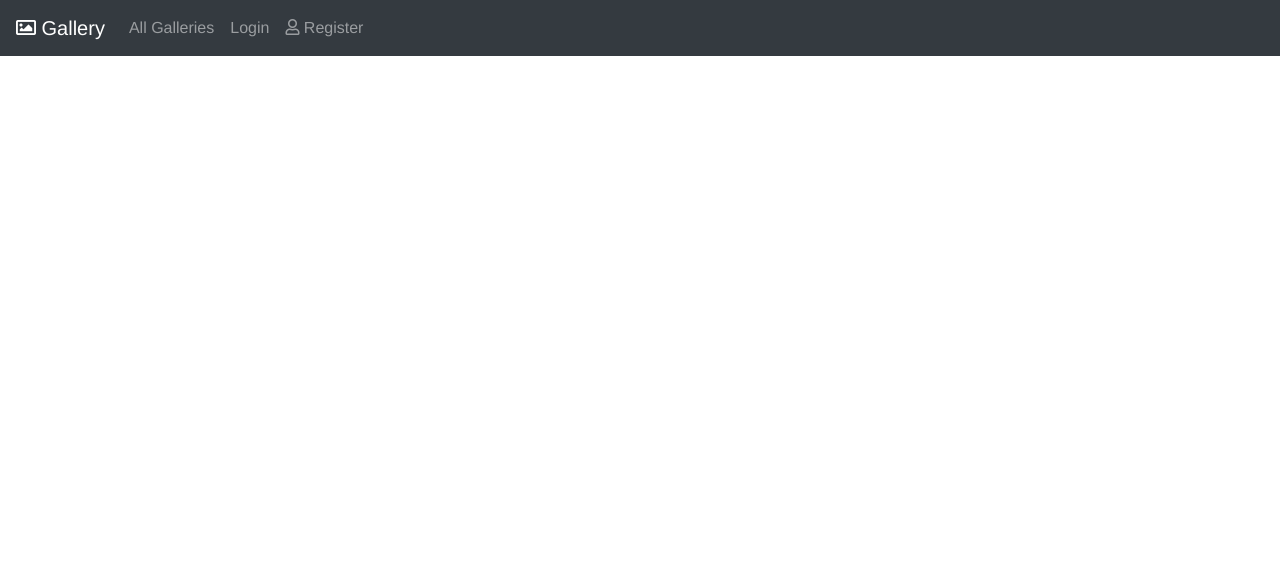
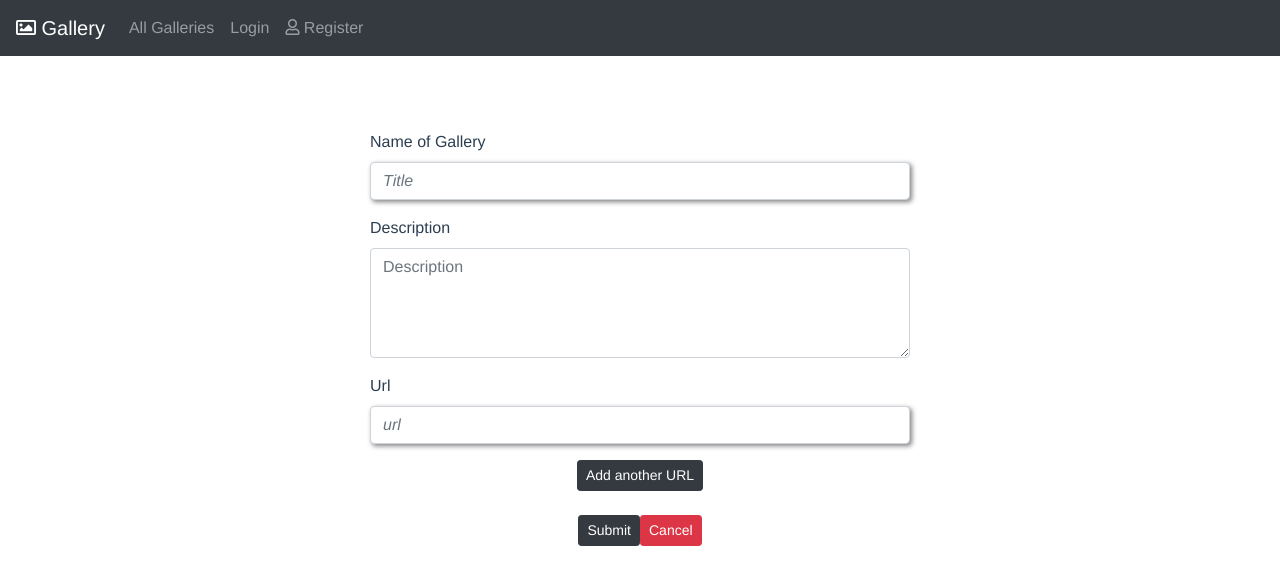
Before and after one commit to NatasaRadovanovic/gallery-app, a Vue app: page /create in a window 1280 px wide. Shown: the top 584 px of the page. Built offline with nearby package versions, Linux system fonts and the light colour scheme.

Commit message:
create gallery in progress

```diff
--- a/src/components/NavBar.vue
+++ b/src/components/NavBar.vue
@@ -11,10 +11,11 @@
                     <router-link to="/" class="nav-link">All Galleries</router-link>
                 </li>
                 <li class="nav-item">
-                    <a class="nav-link" v-if="isAuthenticated">My Galleries</a>
+                    <router-link class="nav-link" to="/my-galleries" v-if="isAuthenticated">My Galleries</router-link>
                 </li>
                 <li class="nav-item">
-                    <a class="nav-link" v-if="isAuthenticated"><i class="fas fa-pencil-alt"></i> Create New Gallery</a>
+                    <router-link  class="nav-link" to="/create" v-if="isAuthenticated">
+                    <i class="fas fa-pencil-alt"></i> Create New Gallery</router-link>
                 </li>
                 <li class="nav-item">
                    <router-link class="nav-item nav-link" to="/login"  v-if="!isAuthenticated">Login</router-link>
--- a/src/containers/AuthorsGalleries.vue
+++ b/src/containers/AuthorsGalleries.vue
@@ -25,7 +25,6 @@ export default {
         galleries.getAuthorGalleries(this.$route.params.id)
         .then(response => {
             this.galleries = response.data
-            console.log(this.galleries)
         })
         .catch(error => {
                 this.error = error.response.data.error
--- a/src/containers/CreateGallery.vue
+++ b/src/containers/CreateGallery.vue
@@ -1,14 +1,71 @@
 <template>
   <div id="app"></br>
+    <form  @submit.prevent>
+      <div class="form-group">
+        <label for="name">Name of Gallery</label>
+        <input type="text" class="form-control" id="name"
+        placeholder="Title" name="name" v-model="gallery.name">
+      </div>
+      <div class="form-group">
+        <label for="description">Description</label>
+        <textarea rows="4" cols="50" class="form-control" id="description" placeholder="Description"
+        name="description" v-model="gallery.description"></textarea>
+      </div>
+       <div class="form-group">
+        <label for="name">Url</label>
+        <input type="text" class="form-control" id="url"
+        placeholder="url" name="url" required>
+      </div>
+        <div class="form-group" v-for="(input, index) in inputs" :key="index">
+        <input type="text" class="form-control" id="url"
+        placeholder="url" name="url" v-model="input.one" >{{ input.one }}
+        <button @click="deleteRow(index)" class="btn btn-danger btn-sm">Delete</button>
+      </div>
+      <div>
+        <button @click="addRow" class="btn btn-dark btn-sm">Add another URL</button>
+      </div><br/>
 
+        <button @click="onSubmit" type="submit" class="btn btn-dark btn-sm">Submit</button>
+
+        <button class="btn btn-danger btn-sm">Cancel</button>
+
+      </form>
   </div>
 </template>
-
 <script>
 
 import { galleries } from '../services/Gallery'
 
 export default {
+  data(){
+    return{
+      inputs: [],
+      gallery:{
+        images:[]
+      },
+      errors:{},
+    }
+  },
+
+  methods:{
+    onSubmit(){
+        galleries.addGallery(this.gallery)
+        .then(response => {
+        this.$router.push('/my-galleries')
+      })
+       .catch(error => console.log(this.errors = error.response.data.errors))
+    },
+
+     addRow(){
+      this.inputs.push({
+        one: '',
+      })
+    },
+
+    deleteRow(index){
+      this.inputs.splice(index,1)
+    }
+  }
  }
 
 </script>
--- a/src/containers/Gallery.vue
+++ b/src/containers/Gallery.vue
@@ -1,5 +1,3 @@
-<!--COROSOUL!! I TARGET BLANK?? URADITI! -->
-
 <template>
     <div id="app">
         <br/><h4>{{ gallery.name }}</h4>
--- /dev/null
+++ b/src/containers/MyGalleries.vue
@@ -0,0 +1,19 @@
+<template>
+    <div id="app">
+       My galleries
+  </div>
+</template>
+
+<script>
+
+import { galleries } from '../services/Gallery'
+
+export default {
+
+}
+
+</script>
+
+<style scoped>
+
+</style>
--- a/src/containers/Register.vue
+++ b/src/containers/Register.vue
@@ -1,49 +1,40 @@
 <template>
   <div>
-    <div class="wrapp">
-      <div class="form-wrapp">
     <form  @submit.prevent="onSubmit">
         <div class="form-group">
           <label for="first_name">First Name</label>
           <input type="text" class="form-control" id="first_name"
           placeholder="Enter first name" name="first_name" v-model="user.first_name">
-              <div class="alert alert-warning"  v-if="errors.first_name">
-              {{ errors.first_name[0] }}</div>
+          <div class="alert alert-warning" v-if="errors.first_name">{{ errors.first_name[0] }}</div>
         </div>
         <div class="form-group">
           <label for="last_name">Last Name</label>
           <input type="text" class="form-control" id="last_name" placeholder="Enter last name"
           name="last_name" v-model="user.last_name">
-              <div class="alert alert-warning"   v-if="errors.last_name">
-              {{ errors.last_name[0] }}</div>
+          <div class="alert alert-warning" v-if="errors.last_name">{{ errors.last_name[0] }}</div>
         </div>
         <div class="form-group">
           <label for="exampleInputEmail1">Email address</label>
           <input type="email" class="form-control" id="exampleInputEmail1" aria-describedby="emailHelp"
           placeholder="Enter email" name="email" v-model="user.email" >
-              <div class="alert alert-warning" v-if="errors.email">
-              {{ errors.email[0] }}</div>
+          <div class="alert alert-warning" v-if="errors.email">{{ errors.email[0] }}</div>
         </div>
         <div class="form-group">
             <label for="exampleInputPassword1">Password</label>
             <input type="password" class="form-control" id="exampleInputPassword1" placeholder="Password"
             name="password" v-model="user.password">
-              <div class="alert alert-warning" v-if="errors.password">
-              {{ errors.password[0] }}</div>
+          <div class="alert alert-warning" v-if="errors.password">{{ errors.password[0] }}</div>
         </div>
         <div class="form-group">
             <label for="confirm_password">Confirm password</label>
             <input type="password" class="form-control" id="confirm_password" placeholder="Confirm Password"
             name="confirm_password" v-model="user.password_confirmation">
-              <div class="alert alert-warning" v-if="errors.confirm_password">
-              {{ errors.confirm_password[0] }}</div>
+            <div class="alert alert-warning" v-if="errors.confirm_password">{{ errors.confirm_password[0] }}</div>
         </div>
           <input type="checkbox" name="accepted_terms_and_conditions" value="true" v-model="user.accepted_terms_and_conditions"><strong>
           I accept terms and conditions</strong><br>
           <button type="submit" class="btn btn-dark btn-sm">Register</button>
         </form>
-      </div>
-    </div>
       </div>
 </template>
 
--- a/src/router.js
+++ b/src/router.js
@@ -7,7 +7,7 @@ import AllGalleries from './containers/AllGalleries'
 import AuthorsGalleries from './containers/AuthorsGalleries'
 import Gallery from './containers/Gallery'
 import CreateGallery from './containers/CreateGallery'
-
+import MyGalleries from './containers/MyGalleries'
 
 Vue.use(Router);
 
@@ -17,9 +17,10 @@ export default new Router({
   routes: [
     {path: '/', redirect: 'galleries',  name:'home'},
     {path: '/galleries', component: AllGalleries, name: 'galleries'},
+    {path: '/my-galleries', component: MyGalleries, name: 'MyGalleries'},
     {path: '/authors/:id', component: AuthorsGalleries, name: 'author-galleries'},
     {path: '/galleries/:id', component: Gallery, name: 'single-gallery'},
-   // {path: '/create', component: CreateGallery, name: 'create'},
+    {path: '/create', component: CreateGallery, name: 'create'},
     {path: '/login', component: Login, name: 'login' },
     {path: '/register', component: Register, name: 'register' },
   ]
--- a/src/services/Gallery.js
+++ b/src/services/Gallery.js
@@ -19,7 +19,7 @@ export default class Gallery{
         return axios.get(`authors/${id}`)
     }
 
-    add(gallery){
+    addGallery(gallery){
         return axios.post('galleries', gallery)
     }
 }
```
Lines whose indentation alone changed are shown as unchanged.
